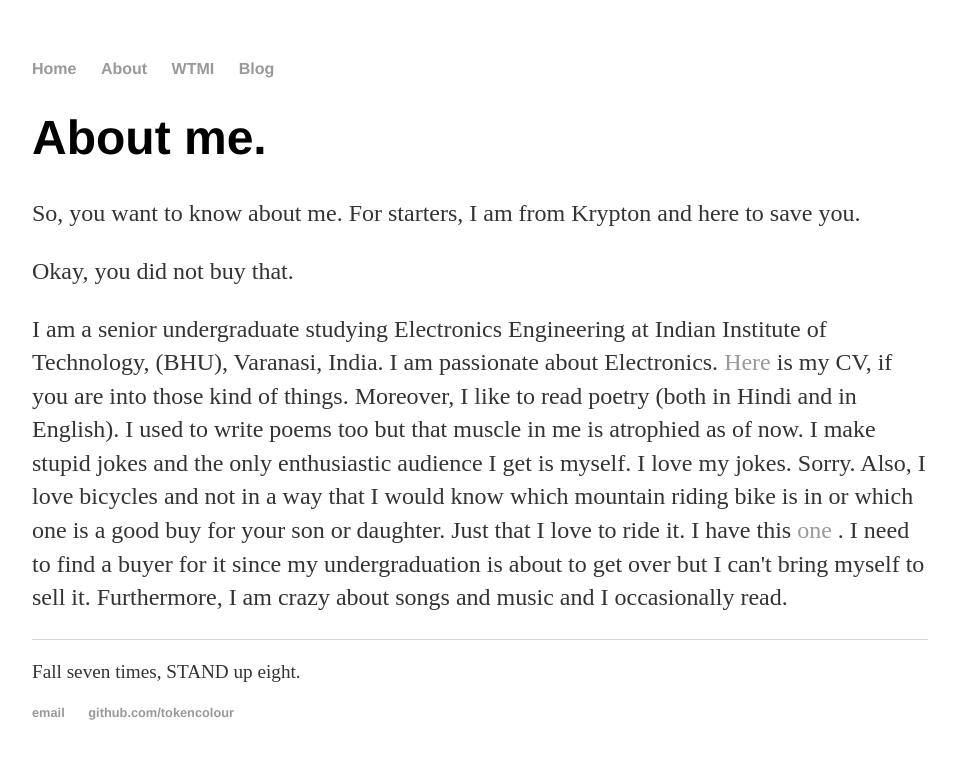
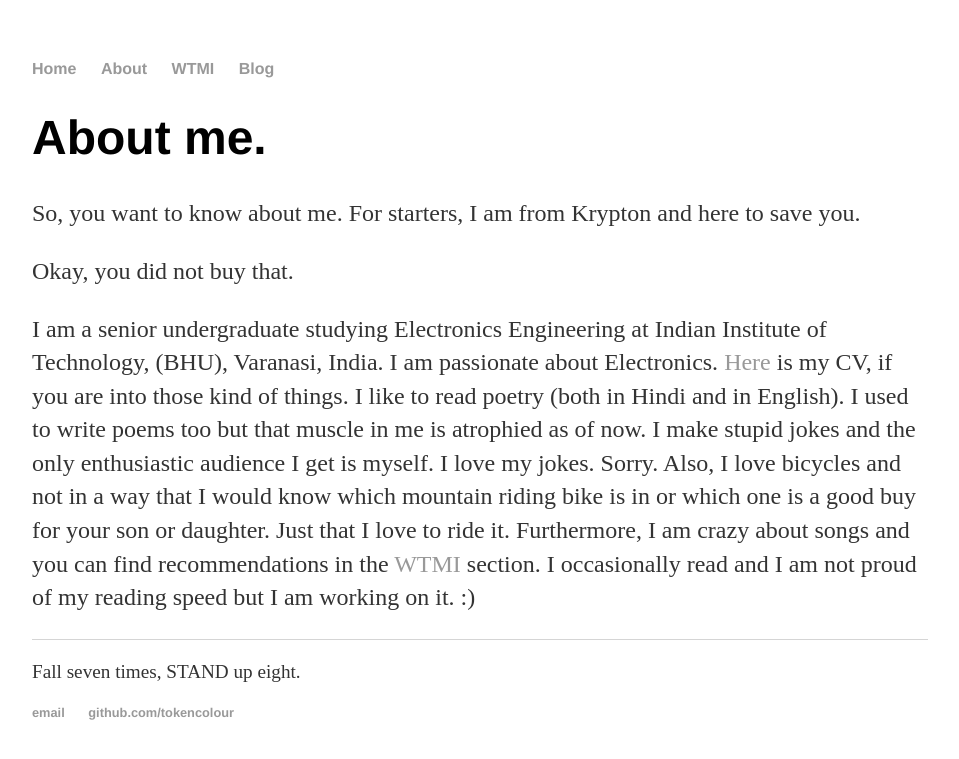
Before and after one commit to tokencolour/tokencolour.github.io, a Jekyll site: the page built from about/index.html, in a window 1280 px wide. Shown: the top 759 px of the page, without its empty margins (160-1119 px from the left). Built offline with Jekyll 4.4.1, drawn with Linux system fonts in a browser that asks for light colours.

Commit message:
changed about text

```diff
--- a/about/index.html
+++ b/about/index.html
@@ -6,4 +6,4 @@ title: About me
 	<h1>About me.</h1>
 	<p> So, you want to know about me. For starters, I am from Krypton and here to save you. </p>
 	<p> Okay, you did not buy that. </p>
-	<p> I am a senior undergraduate studying Electronics Engineering at Indian Institute of Technology, (BHU), Varanasi, India. I am passionate about Electronics. <a href="cv.pdf">Here</a> is my CV, if you are into those kind of things. Moreover, I like to read poetry (both in Hindi and in English). I used to write poems too but that muscle in me is atrophied as of now. I make stupid jokes and the only enthusiastic audience I get is myself. I love my jokes. Sorry. Also, I love bicycles and not in a way that I would know which mountain riding bike is in or which one is a good buy for your son or daughter. Just that I love to ride it. I have this <a href="https://www.google.co.in/search?q=atlas+wisdom+cycle&client=ubuntu&hs=KoG&channel=fs&tbm=isch&imgil=9OUabJCzE8ls8M%253A%253B7pjFKyiJkueQ3M%253Bhttp%25253A%25252F%25252Fwww.shopius.in%25252Fatlas&source=iu&pf=m&fir=9OUabJCzE8ls8M%253A%252C7pjFKyiJkueQ3M%252C_&usg=__kxYSghDdbZAB2Ovv9RmMM4hm50A%3D&biw=1311&bih=671#imgrc=9OUabJCzE8ls8M:"> one </a>. I need to find a buyer for it since my undergraduation is about to get over but I can't bring myself to sell it. Furthermore, I am crazy about songs and music and I occasionally read.</div><!-- /.blurb -->
+	<p> I am a senior undergraduate studying Electronics Engineering at Indian Institute of Technology, (BHU), Varanasi, India. I am passionate about Electronics. <a href="cv.pdf">Here</a> is my CV, if you are into those kind of things. I like to read poetry (both in Hindi and in English). I used to write poems too but that muscle in me is atrophied as of now. I make stupid jokes and the only enthusiastic audience I get is myself. I love my jokes. Sorry. Also, I love bicycles and not in a way that I would know which mountain riding bike is in or which one is a good buy for your son or daughter. Just that I love to ride it. Furthermore, I am crazy about songs and you can find recommendations in the <a href="/wtmi">WTMI</a> section. I occasionally read and I am not proud of my reading speed but I am working on it. :)</div><!-- /.blurb -->
```
